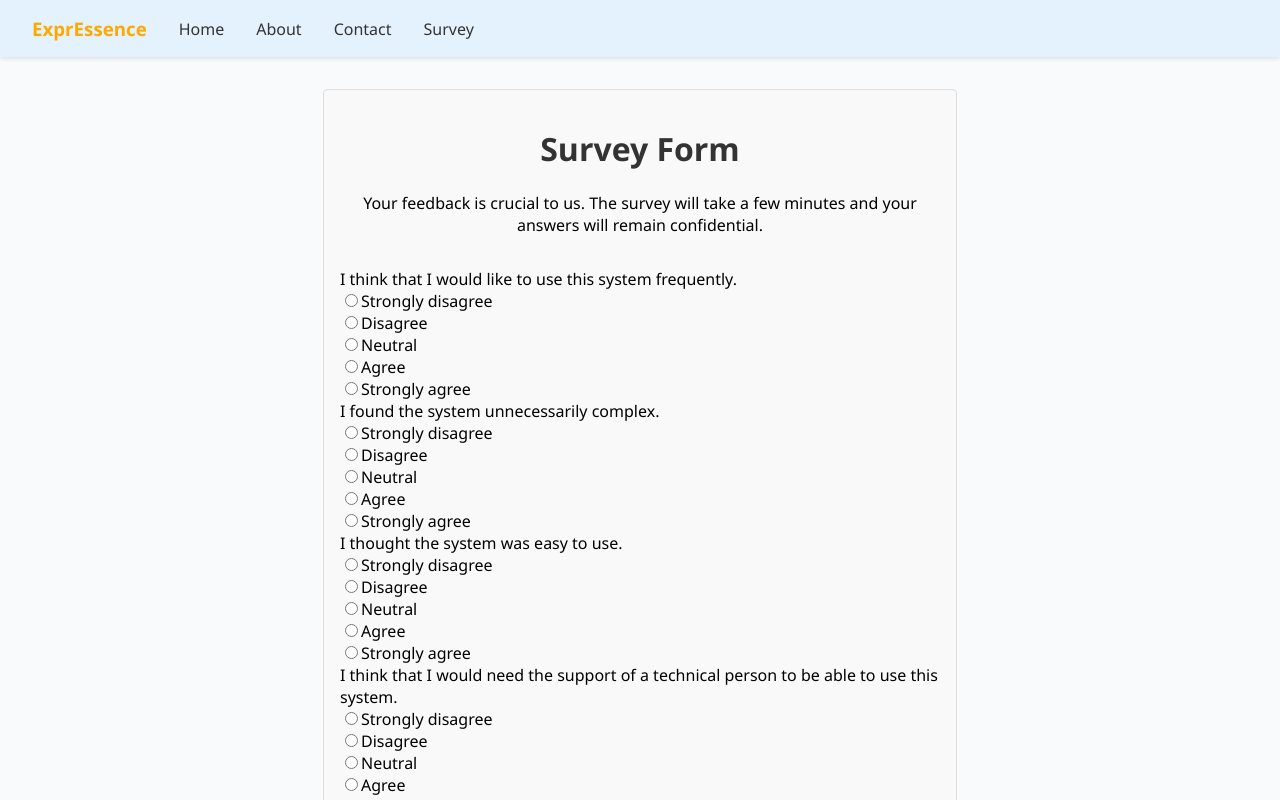
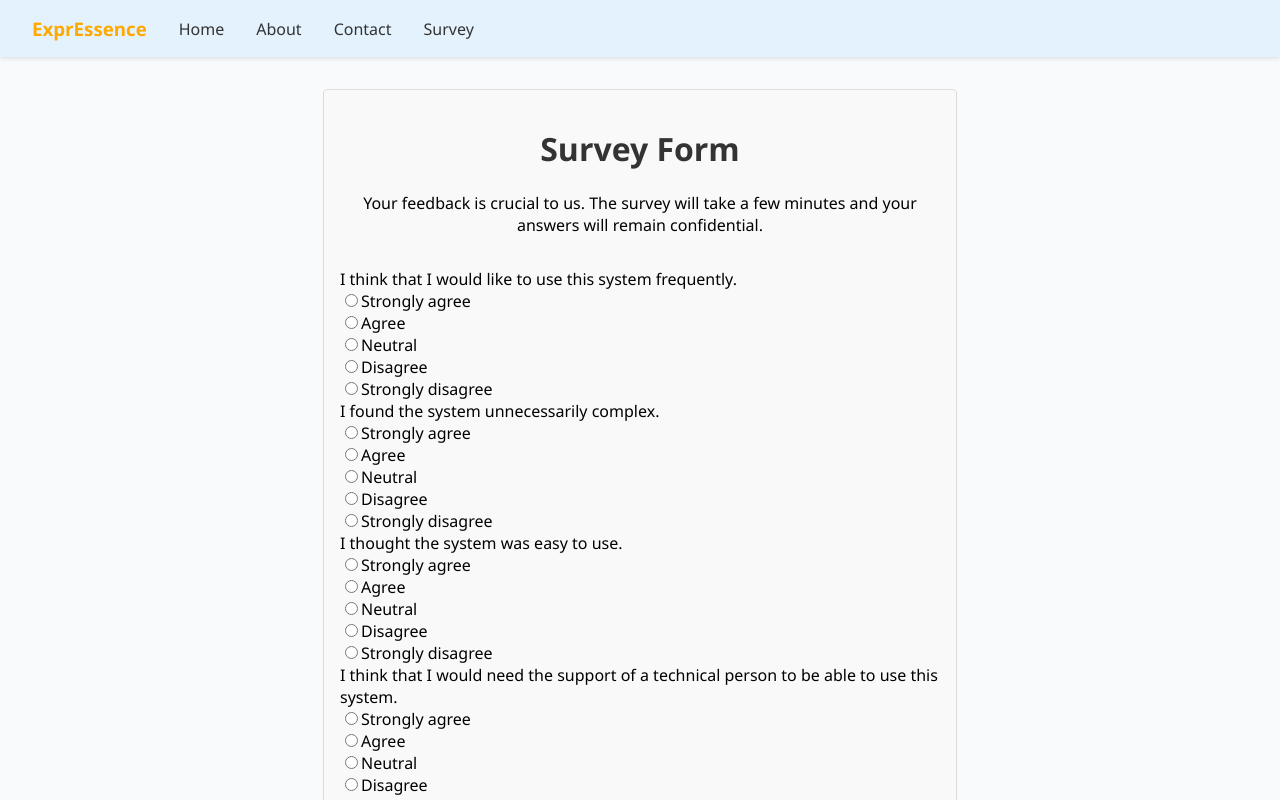
Before and after one commit to xCamelot2001/project-fea-webapp, a React (Create React App) app in the folder client/: page /survey in a window 1280 px wide. Shown: the top 800 px of the page. Built offline with nearby package versions, Linux system fonts and the light colour scheme.

Commit message:
Update survey page styling and reorder survey questions

```diff
--- a/client/src/features/Survey/SurveyFormat.js
+++ b/client/src/features/Survey/SurveyFormat.js
@@ -7,52 +7,52 @@ const susQuestions = [
   {
     key: 'sus1',
     label: 'I think that I would like to use this system frequently.',
-    options: ['Strongly disagree', 'Disagree', 'Neutral', 'Agree', 'Strongly agree']
+    options: ['Strongly agree', 'Agree', 'Neutral', 'Disagree', 'Strongly disagree']
   },
   {
     key: 'sus2',
     label: 'I found the system unnecessarily complex.',
-    options: ['Strongly disagree', 'Disagree', 'Neutral', 'Agree', 'Strongly agree']
+    options: ['Strongly agree', 'Agree', 'Neutral', 'Disagree', 'Strongly disagree']
   },
   {
     key: 'sus3',
     label: 'I thought the system was easy to use.',
-    options: ['Strongly disagree', 'Disagree', 'Neutral', 'Agree', 'Strongly agree']
+    options: ['Strongly agree', 'Agree', 'Neutral', 'Disagree', 'Strongly disagree']
   },
   {
     key: 'sus4',
     label: 'I think that I would need the support of a technical person to be able to use this system.',
-    options: ['Strongly disagree', 'Disagree', 'Neutral', 'Agree', 'Strongly agree']
+    options: ['Strongly agree', 'Agree', 'Neutral', 'Disagree', 'Strongly disagree']
   },
   {
     key: 'sus5',
     label: 'I found the various functions in this system were well integrated.',
-    options: ['Strongly disagree', 'Disagree', 'Neutral', 'Agree', 'Strongly agree']
+    options: ['Strongly agree', 'Agree', 'Neutral', 'Disagree', 'Strongly disagree']
   },
   {
     key: 'sus6',
     label: 'I thought there was too much inconsistency in this system.',
-    options: ['Strongly disagree', 'Disagree', 'Neutral', 'Agree', 'Strongly agree']
+    options: ['Strongly agree', 'Agree', 'Neutral', 'Disagree', 'Strongly disagree']
   },
   {
     key: 'sus7',
     label: 'I would imagine that most people would learn to use this system very quickly.',
-    options: ['Strongly disagree', 'Disagree', 'Neutral', 'Agree', 'Strongly agree']
+    options: ['Strongly agree', 'Agree', 'Neutral', 'Disagree', 'Strongly disagree']
   },
   {
     key: 'sus8',
     label: 'I found the system very cumbersome to use.',
-    options: ['Strongly disagree', 'Disagree', 'Neutral', 'Agree', 'Strongly agree']
+    options: ['Strongly agree', 'Agree', 'Neutral', 'Disagree', 'Strongly disagree']
   },
   {
     key: 'sus9',
     label: 'I felt very confident using the system.',
-    options: ['Strongly disagree', 'Disagree', 'Neutral', 'Agree', 'Strongly agree']
+    options: ['Strongly agree', 'Agree', 'Neutral', 'Disagree', 'Strongly disagree']
   },
   {
     key: 'sus10',
     label: 'I needed to learn a lot of things before I could get going with this system.',
-    options: ['Strongly disagree', 'Disagree', 'Neutral', 'Agree', 'Strongly agree']
+    options: ['Strongly agree', 'Agree', 'Neutral', 'Disagree', 'Strongly disagree']
   },
 ];
 
```
